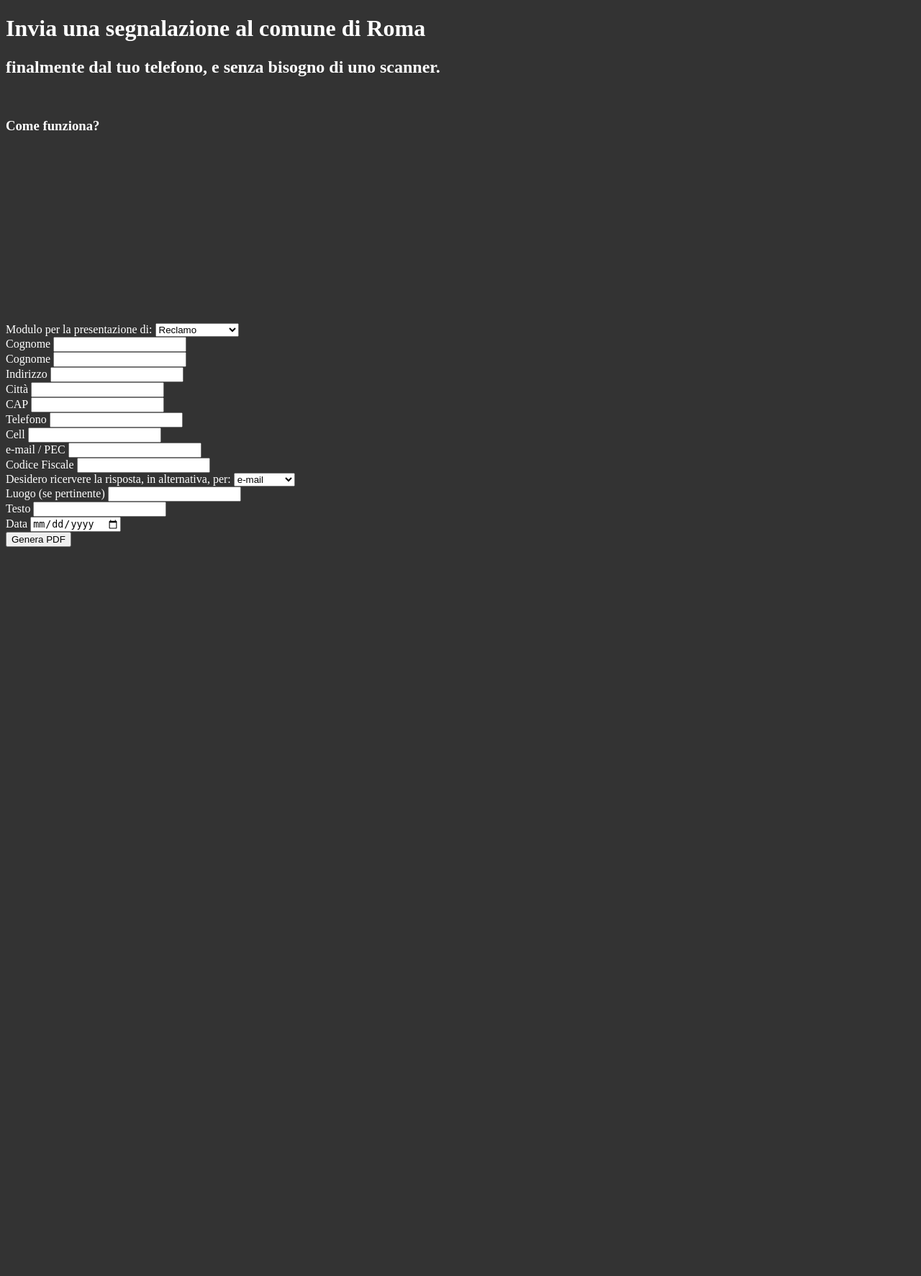
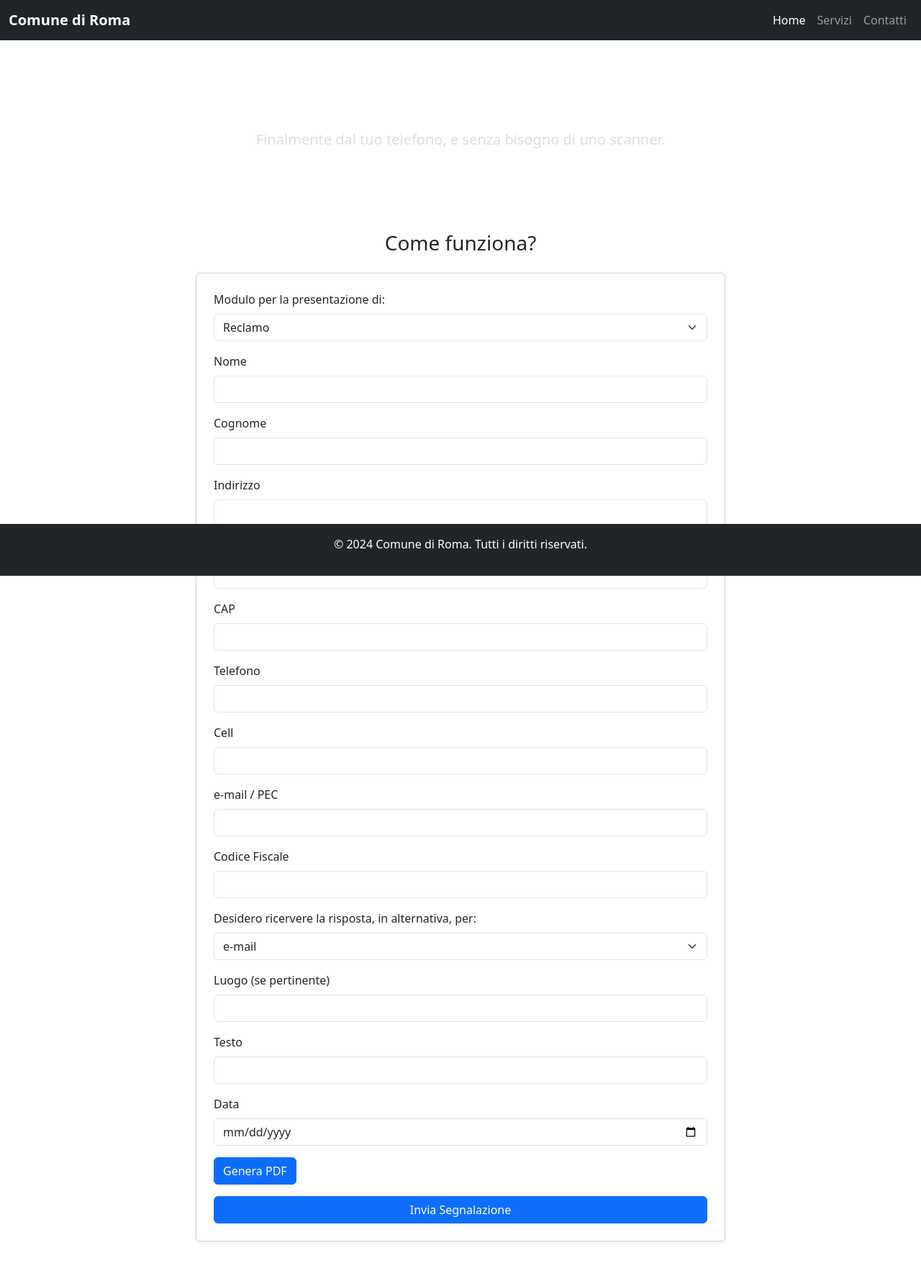
Before and after one commit to SusannaKay/segnalazione-comune, a Flask app: page / in a window 1280 px wide. Shown: the whole page at 72% size. Before the commit the page ends 760 px from the top, so only its background shows below. Run offline with Flask 3, Linux system fonts and the light colour scheme; some libraries are stand-ins or nearby versions.

Commit message:
edit style and index structure

```diff
--- a/main.py
+++ b/main.py
@@ -12,7 +12,7 @@
 
 class Segnalazione(FlaskForm):
     tipologia = SelectField('Modulo per la presentazione di:', choices=['Reclamo','Segnalazione','Suggerimento','Apprezzamento'])
-    nome = StringField('Cognome')
+    nome = StringField('Nome')
     cognome = StringField('Cognome')
     indirizzo  = StringField('Indirizzo')
     citta = StringField('Città')
--- a/static/styles.css
+++ b/static/styles.css
@@ -1,22 +1,37 @@
 body {
-    background-color: #333;
-    color: white;
+    font-family: 'Helvetica Neue', sans-serif;
+
 }
 
-a {
-    color: #ffc107;
+.bg-gradient {
+    background: linear-gradient(45deg, #007bff, #6610f2);
 }
 
-.jumbotron {
-    display: flex;
-    align-items: center;
-    margin: 0;
-    height: 100vh;
-    color: white;
-    background-color: #333;
+.card {
+    border: none;
+    border-radius: 10px;
 }
 
-.space-above {
-    margin-top: 20px;
-    padding-top: 20px;
+footer {
+    position: fixed;
+    width: 100%;
+    bottom: 0;
 }
+
+.navbar-brand {
+    font-weight: bold;
+    font-size: 1.5rem;
+}
+
+.nav-link {
+    font-size: 1.1rem;
+}
+
+h1,
+h3 {
+    color: #333;
+}
+
+.lead {
+    color: #ddd;
+}
--- a/templates/index.html
+++ b/templates/index.html
@@ -1,28 +1,69 @@
 {% from 'bootstrap5/form.html' import render_form %}
 <!DOCTYPE html>
-<html lang="en">
+<html lang="it">
+
 <head>
     <meta charset="UTF-8">
     <meta name="viewport" content="width=device-width, initial-scale=1.0">
 
-    <link rel="stylesheet" href="{{url_for('static', filename='styles.css')}}">
+    <link rel="stylesheet" href="{{ url_for('static', filename='styles.css') }}">
+    <link href="https://cdn.jsdelivr.net/npm/bootstrap@5.3.0/dist/css/bootstrap.min.css" rel="stylesheet">
 
-    <title>Document</title>
+    <title>Invia una segnalazione - Roma</title>
 </head>
+
 <body>
-    <h1>Invia una segnalazione al comune di Roma</h1>
-    <h2>finalmente dal tuo telefono, e senza bisogno di uno scanner.</h2>
-    <br>
-    <h3>Come funziona?</h3>
-    <div class="jumbotron text-center">
-        <div class="col-sm-12 col-md-8">
-            <form method="POST">
-                {{ render_form(form) }}
-            </form>
+    <!-- Navbar -->
+    <nav class="navbar navbar-expand-lg navbar-dark bg-dark">
+        <div class="container-fluid">
+            <a class="navbar-brand" href="#">Comune di Roma</a>
+            <button class="navbar-toggler" type="button" data-bs-toggle="collapse" data-bs-target="#navbarNav"
+                aria-controls="navbarNav" aria-expanded="false" aria-label="Toggle navigation">
+                <span class="navbar-toggler-icon"></span>
+            </button>
+            <div class="collapse navbar-collapse" id="navbarNav">
+                <ul class="navbar-nav ms-auto">
+                    <li class="nav-item">
+                        <a class="nav-link active" aria-current="page" href="#">Home</a>
+                    </li>
+                    <li class="nav-item">
+                        <a class="nav-link" href="#">Servizi</a>
+                    </li>
+                    <li class="nav-item">
+                        <a class="nav-link" href="#">Contatti</a>
+                    </li>
+                </ul>
+            </div>
+        </div>
+    </nav>
 
-        </div>
-
+    <!-- Hero Section -->
+    <div class="container-fluid bg-gradient text-white py-5 text-center">
+        <h1 class="display-4">Invia una segnalazione al Comune di Roma</h1>
+        <p class="lead">Finalmente dal tuo telefono, e senza bisogno di uno scanner.</p>
     </div>
 
+    <!-- Informazioni e Form -->
+    <div class="container my-5">
+        <h3 class="text-center mb-4">Come funziona?</h3>
+        <div class="row justify-content-center">
+            <div class="col-sm-12 col-md-8">
+                <div class="card shadow-sm p-4">
+                    <form method="POST">
+                        {{ render_form(form) }}
+                        <button type="submit" class="btn btn-primary w-100 mt-3">Invia Segnalazione</button>
+                    </form>
+                </div>
+            </div>
+        </div>
+    </div>
+
+    <!-- Footer -->
+    <footer class="bg-dark text-white text-center py-3">
+        <p>&copy; 2024 Comune di Roma. Tutti i diritti riservati.</p>
+    </footer>
+
+    <script src="https://cdn.jsdelivr.net/npm/bootstrap@5.3.0/dist/js/bootstrap.bundle.min.js"></script>
 </body>
+
 </html>
```
